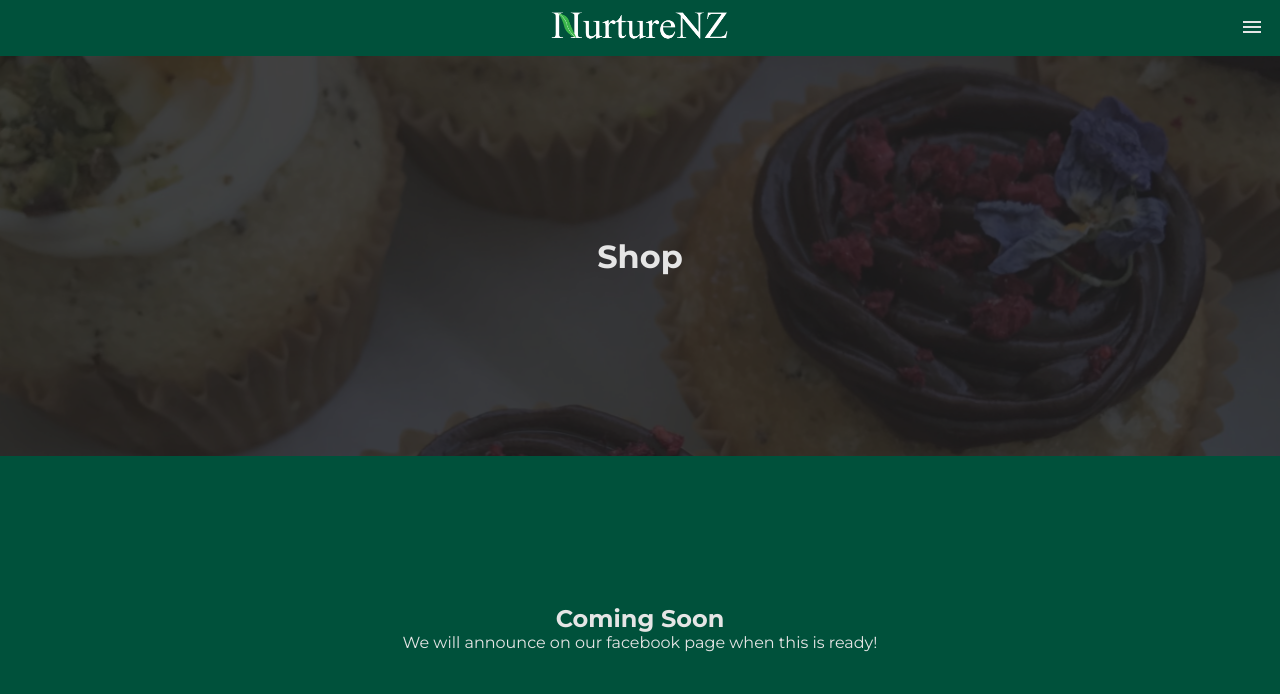
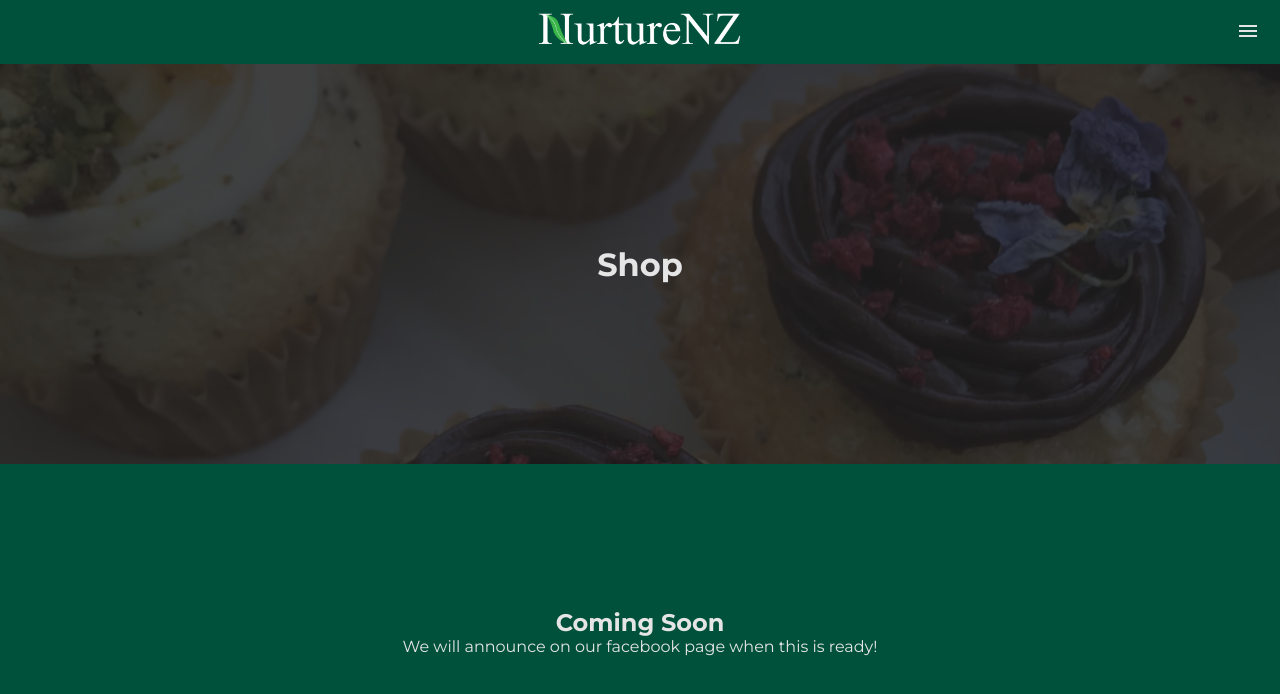
Before and after one commit to d3rpp/nnz, a React (Vite) app: page /shop in a window 1280 px wide. Shown: the top 694 px of the page. Built offline with nearby package versions, Linux system fonts and the light colour scheme.

Commit message:
made the header bigger

```diff
--- a/src/App/App.scss
+++ b/src/App/App.scss
@@ -1,10 +1,10 @@
 #container {
-	min-height: calc(100vh - 56px);
+	min-height: calc(100vh - 64px);
 
 	overflow-y: auto;
 
 	&.desktop {
-		padding-top: 56px;
+		padding-top: 64px;
 	}
 
 	// @media screen and (min-width: 599px) {
--- a/src/App/App.tsx
+++ b/src/App/App.tsx
@@ -24,7 +24,7 @@ export const App = () => {
 	return (
 		<Router>
 			<Header></Header>
-			<div id="container" style={{ marginTop: isMobile ? '56px' : '' }}>
+			<div id="container" style={{ marginTop: isMobile ? '64px' : '' }}>
 				<main>
 					<Switch>
 						<Route path="/" exact>
--- a/src/App/pages/Contact/Contact.scss
+++ b/src/App/pages/Contact/Contact.scss
@@ -44,7 +44,7 @@
 
 	section.contact {
 		min-height: 400px;
-		height: calc(100vh - 456px);
+		height: calc(100vh - 464px);
 
 		// @media screen and (min-width: 599px) {
 		// 	height: calc(100vh - 464px);
@@ -111,7 +111,7 @@
 	// }
 
 	section.meet {
-		min-height: calc(100vh - 56px);
+		min-height: calc(100vh - 64px);
 
 		background-color: darken($color: $color, $amount: 7);
 
--- a/src/App/pages/Index/Index.scss
+++ b/src/App/pages/Index/Index.scss
@@ -16,10 +16,10 @@
 			justify-content: center;
 			align-items: center;
 
-			height: calc(100vh - 56px);
+			height: calc(100vh - 64px);
 
 			// @media screen and (min-height: 599px) {
-			// 	height: calc(100vh - 56px);
+			// 	height: calc(100vh - 64px);
 			// }
 
 			.landing-text-container {
@@ -137,10 +137,10 @@
 				font-size: 28px;
 			}
 
-			min-height: calc(100vh - 56px);
+			min-height: calc(100vh - 64px);
 
 			// @media screen and (min-height: 599px) {
-			// 	min-height: calc(100vh - 56px);
+			// 	min-height: calc(100vh - 64px);
 			// }
 
 			height: auto;
--- a/src/App/pages/Recipes/Index/RecipesIndex.scss
+++ b/src/App/pages/Recipes/Index/RecipesIndex.scss
@@ -50,7 +50,7 @@
 
 		margin: 16px;
 
-		min-height: calc(100vh - 456px);
+		min-height: calc(100vh - 464px);
 
 		// @media screen and (min-width: 599px) {
 		// 	min-height: calc(100vh - 464px);
--- a/src/App/pages/Recipes/Recipes.scss
+++ b/src/App/pages/Recipes/Recipes.scss
@@ -6,7 +6,7 @@
 	min-height: calc(100vh - 64px);
 
 	@media screen and (min-height: 599px) {
-		min-height: calc(100vh - 56px);
+		min-height: calc(100vh - 64px);
 	}
 
 	// section {
--- a/src/App/pages/Recipes/Selections/RecipesSelection.scss
+++ b/src/App/pages/Recipes/Selections/RecipesSelection.scss
@@ -57,7 +57,7 @@
 			grid-template-columns: 1fr 1fr 1fr;
 		}
 
-		min-height: calc(100vh - 456px);
+		min-height: calc(100vh - 464px);
 
 		@media screen and (min-width: 599px) {
 			// min-height: calc(100vh - 464px);
@@ -147,7 +147,7 @@
 		justify-content: center;
 		align-items: center;
 
-		height: calc(100vh - 456px);
+		height: calc(100vh - 464px);
 
 		// @media screen and (min-width: 599px) {
 		// 	height: calc(100vh - 464px);
--- a/src/App/pages/Recipes/View/RecipesView.scss
+++ b/src/App/pages/Recipes/View/RecipesView.scss
@@ -231,7 +231,7 @@
 	}
 
 	.recipe {
-		min-height: calc(100vh - 456px);
+		min-height: calc(100vh - 464px);
 
 		background-color: darken($color: $color, $amount: 3);
 
--- a/src/App/pages/Shop/Shop.scss
+++ b/src/App/pages/Shop/Shop.scss
@@ -43,7 +43,7 @@
 	}
 
 	section {
-		height: calc(100vh - 456px);
+		height: calc(100vh - 464px);
 
 		// @media screen and (min-width: 599px) {
 		// 	height: calc(100vh - 464px);
--- a/src/components/Header/Header.scss
+++ b/src/components/Header/Header.scss
@@ -4,7 +4,7 @@ header {
 	background-color: darken($color: $color, $amount: 5);
 
 	width: 100vw;
-	height: 56px;
+	height: 64px;
 
 	// z-index: 6789676;
 
@@ -14,7 +14,7 @@ header {
 		left: 0;
 
 		width: 100vw;
-		height: 56px;
+		height: 64px;
 
 		z-index: 10077;
 
@@ -73,7 +73,7 @@ header {
 		left: 0;
 
 		width: 100vw;
-		height: 56px;
+		height: 64px;
 
 		z-index: 10077;
 
@@ -93,8 +93,8 @@ header {
 		}
 
 		.menu_icon {
-			height: 56px;
-			width: 56px;
+			height: 64px;
+			width: 64px;
 
 			position: absolute;
 			top: 0;
@@ -113,7 +113,7 @@ header {
 	}
 
 	width: 100vw;
-	height: 56px;
+	height: 64px;
 
 	// @media screen and (min-width: 599px) {
 	// 	height: 64px;
--- a/src/global.scss
+++ b/src/global.scss
@@ -31,7 +31,7 @@ body {
 
 #nav-menu {
 	// z-index: 56347465;
-	transform: translate(16px, 32px);
+	transform: translate(16px, 40px);
 
 	.MuiPaper-rounded {
 		background: darken($color: $color, $amount: 5);
```
